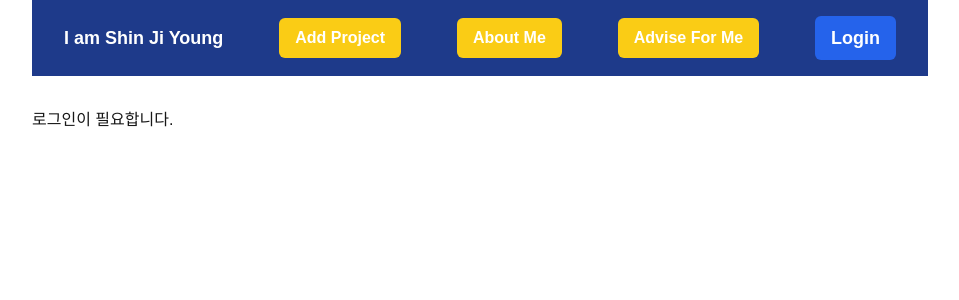
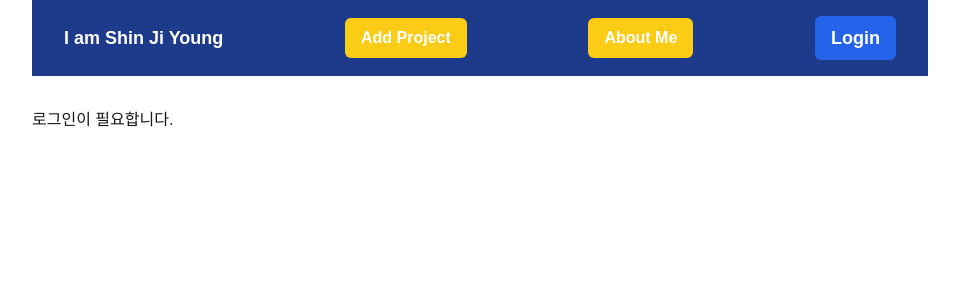
Before and after one commit to shinjiyoung04/next.js-profile-test-, a Next.js app: page /advise in a window 1280 px wide. Shown: the top 300 px of the page, without its empty margins (160-1119 px from the left). Built offline with nearby package versions, Linux system fonts and the light colour scheme; no server answers.

Commit message:
Update Navbar.tsx

```diff
--- a/components/Navbar.tsx
+++ b/components/Navbar.tsx
@@ -25,12 +25,7 @@ export default function Navbar() {
       >
         About Me
       </Link>
-      <Link
-        href="/advices"
-        className="bg-yellow-400 hover:bg-yellow-200 text-white font-bold px-4 py-2 rounded-md"
-      >
-        Advise For Me
-      </Link>
+
       <div className="flex gap-4">
         {status === 'authenticated' ? (
           <>
```
